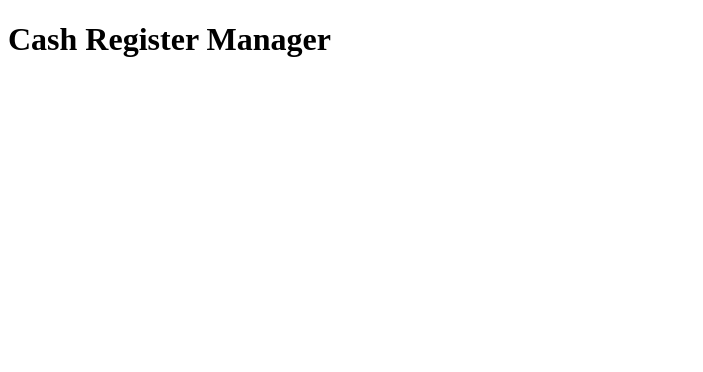
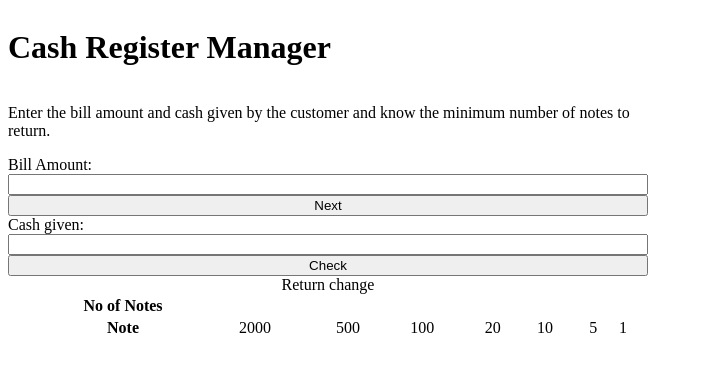
Before and after one commit to IamSinghYuvraj/Cash-Registor, a plain HTML site: page index.html in a window 1280 px wide. Shown: the whole page, without its empty margins (0-703 px from the left). Drawn offline with Linux system fonts and the light colour scheme.

Commit message:
Html added

```diff
--- a/index.html
+++ b/index.html
@@ -5,11 +5,38 @@
     <meta http-equiv="X-UA-Compatible" content="IE=edge">
     <meta name="viewport" content="width=device-width, initial-scale=1.0">
     <title>Cash Register</title>
-    <link rel="stylesheet" href="style.css">
+    <link rel="stylesheet" href="styles.css">
 </head>
 <body>
     <div class="container">
         <h1 class="heading">Cash Register Manager</h1>
+        <p class="description">
+            Enter the bill amount and cash given by the customer and know the
+            minimum number of notes to return.
+        </p>
+        <label for="bill-amount">Bill Amount:</label>
+        <input id = "bill-amount" type="text">
+        <button>Next</button>
+        <label for="cash-given">Cash given:</label>
+        <input id="cash-given"type="text">
+        <button>Check</button>
+        <table class="change-table">
+            <caption>Return change </caption>
+            <tr>
+                <th>No of Notes</th>
+                <td></td>
+            </tr>
+            <tr>
+                <th>Note</th>
+                <td>2000</td>
+                <td>500</td>
+                <td>100</td>
+                <td>20</td>
+                <td>10</td>
+                <td>5</td>
+                <td>1</td>
+            </tr>
+        </table>
     </div>
 </body>
 <script src="app.js"></script>
--- a/styles.css
+++ b/styles.css
@@ -0,0 +1,9 @@
+*{
+
+}
+
+.container{
+    display: flex;
+    flex-direction: column;
+    width: 50vw;
+}
```
